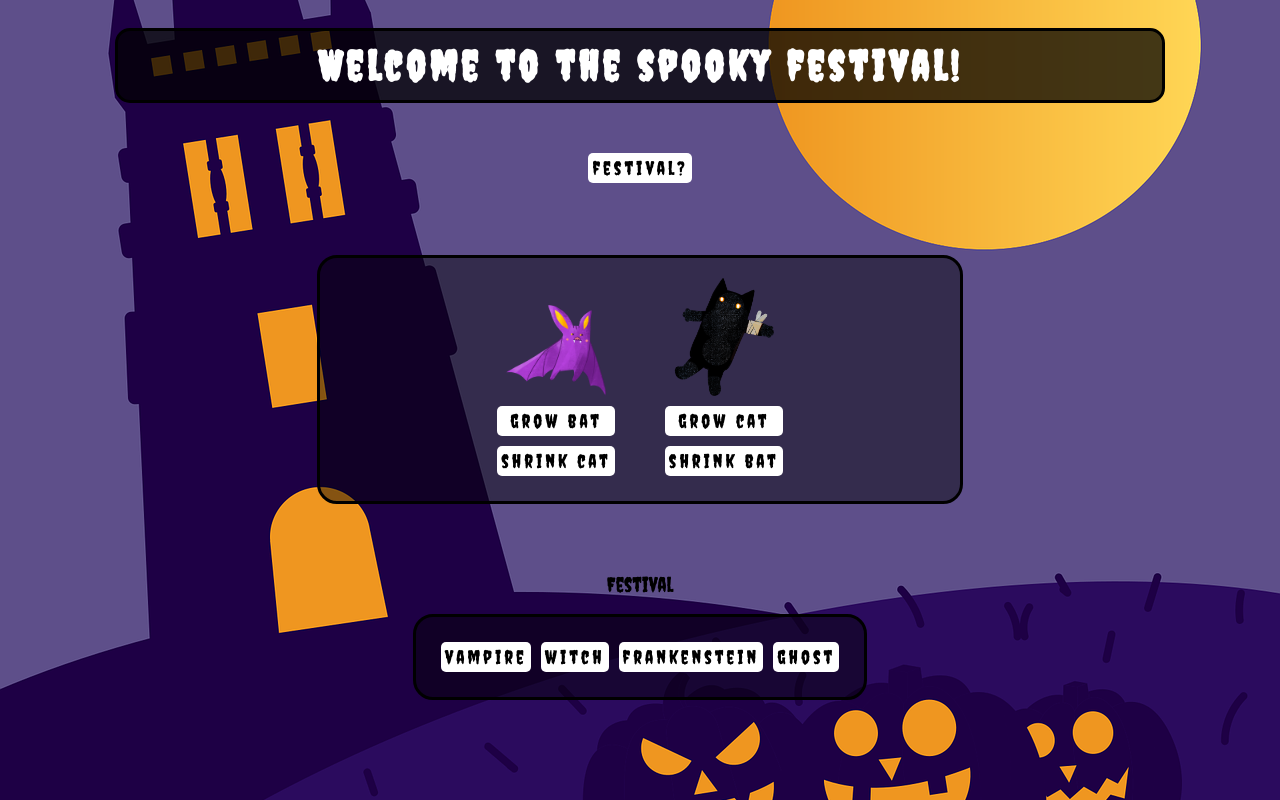
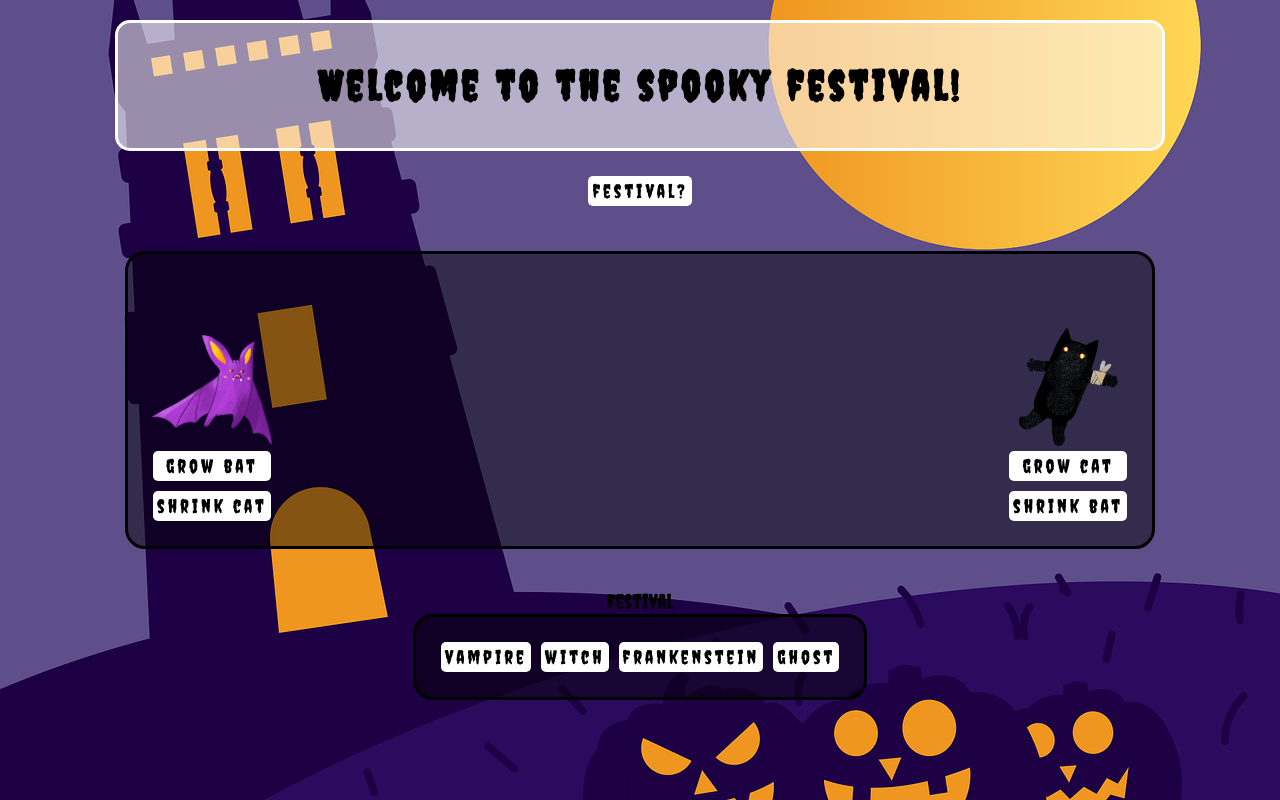
Before and after one commit to kathrynzaro/react-busy-zoo-from-scratch, a React (Create React App) app: page / in a window 1280 px wide. Built offline with nearby package versions, Linux system fonts and the light colour scheme; a web font is replaced by a local one.

Commit message:
grow/shrink buttons

```diff
--- a/src/App.css
+++ b/src/App.css
@@ -20,17 +20,23 @@
 .fight {
   display: flex;
   flex-direction: row;
-  justify-content: center;
+  justify-content: space-between;
   align-items: flex-end;
-  margin: 50px;
+  margin: 40px;
   background-color: rgba(0, 0, 0, 0.449);
   border: 3px solid black;
   border-radius: 20px;
-  width: 50vw;
+  width: 80%;
+  height: 300px;
 }
 
 .competitor {
   margin: 20px;
+  display: flex;
+  flex-direction: column;
+  align-items: center;
+  justify-content: flex-end;
+  height: 100%;
 }
 
 button {
@@ -66,7 +72,7 @@ button:hover {
   padding: 20px;
 }
 
-h1 {
+.closed  {
   background-color: rgba(0, 0, 0, 0.735);
   border: 3px solid black;
   color: white;
@@ -74,4 +80,16 @@ h1 {
   border-radius: 15px;
   letter-spacing: 4px;
   width: 80vw;
+  margin: 20px 0;
 }
+
+.open  {
+  background-color: rgba(255, 255, 255, 0.551);
+  border: 3px solid white;
+  color: black;
+  padding: 10px;
+  border-radius: 15px;
+  letter-spacing: 4px;
+  width: 80vw;
+  margin: 20px 0;
+}
--- a/src/App.js
+++ b/src/App.js
@@ -8,7 +8,7 @@ function App() {
 
   const [festivalOpen, setFestivalOpen] = useState(true);
   const [monsters, setMonsters] = useState('vampire', 'witch', 'frankenstein', 'ghost');
-  const [batSize, setBatSize] = useState(10);
+  const [batSize, setBatSize] = useState(11);
   const [catSize, setCatSize] = useState(10);
 
   return (
@@ -17,17 +17,17 @@ function App() {
       <button onClick={() => setFestivalOpen(!festivalOpen)}>festival?</button>
       <div className='fight'>
         <div className='competitor'>
-          <img src='bat.png' width={100} />
+          <img src='bat.png' width={11 * batSize} />
           <div className='fight-buttons'>
-            <button>grow bat</button>
-            <button>shrink cat</button>
+            <button onClick={() => setBatSize(batSize + 1)}>grow bat</button>
+            <button onClick={() => setCatSize(catSize - 1)}>shrink cat</button>
           </div>
         </div>
         <div className='competitor'>
-          <img src='cat.png' width={100}/>
+          <img src='cat.png' width={10 * catSize} />
           <div className='fight-buttons'>
-            <button>grow cat</button>
-            <button>shrink bat</button>
+            <button onClick={() => setCatSize(catSize + 1)}>grow cat</button>
+            <button onClick={() => setBatSize(batSize - 1)}>shrink bat</button>
           </div>
         </div>
       </div>
--- a/src/OpenSign.js
+++ b/src/OpenSign.js
@@ -6,7 +6,7 @@ export default function OpenSign({ festivalOpen }) {
       {
         festivalOpen
           ? <h1>Welcome to the spooky festival!</h1>
-          : <h1>the spooky festival will be open annually october 1st  - 31st</h1>
+          : <h3>the spooky festival will be open annually october 1st  - 31st</h3>
       }
     </div>
   );
```
